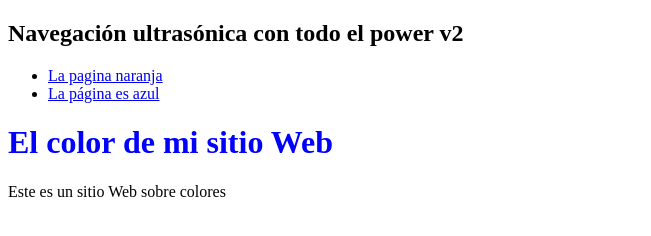
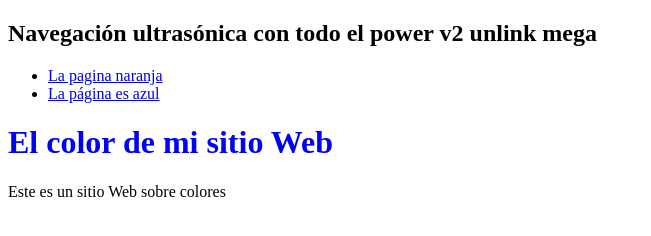
Before and after one commit to OscarM2001/PracticaGit, a plain HTML site: page index.html in a window 1280 px wide. Shown: the whole page, without its empty margins (0-651 px from the left). Drawn offline with Linux system fonts and the light colour scheme.

Commit message:
commit de oscar V2

```diff
--- a/index.html
+++ b/index.html
@@ -7,7 +7,7 @@
     <meta name='viewport' content='width=device-width, initial-scale=1'>
 <script async src='/cdn-cgi/bm/cv/669835187/api.js'></script></head>
 <body>
-    <h2>Navegación ultrasónica con todo el power v2 </h2>
+    <h2>Navegación ultrasónica con todo el power v2 unlink mega </h2>
     <ul>
         <li>
             <a href="orange.html">La pagina naranja</a>
```
